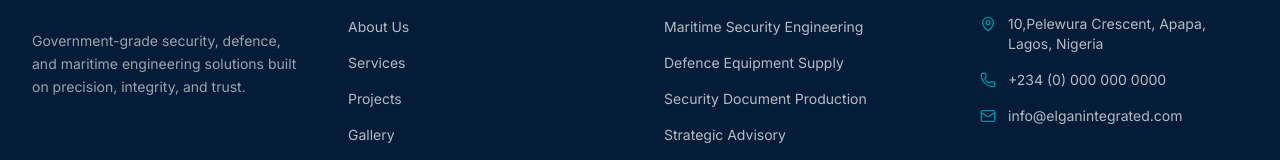
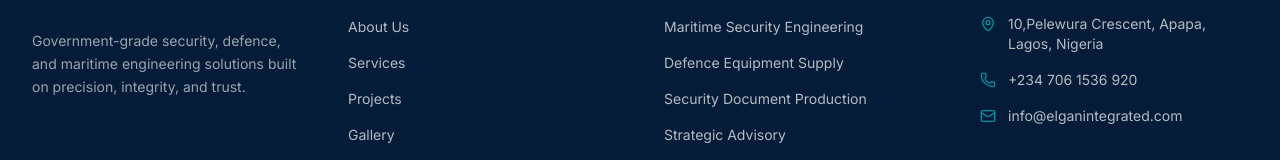
Before and after one commit to digitalsolution1-a/ELGAN-WEBSITE, a Next.js app: page / in a window 1280 px wide. Shown: the part 5695-5855 px from the top of the page. Built offline with nearby package versions, Linux system fonts and the light colour scheme.

Commit message:
Update site-footer.tsx

```diff
--- a/components/site-footer.tsx
+++ b/components/site-footer.tsx
@@ -77,8 +77,8 @@ export function SiteFooter() {
               </li>
               <li className="flex items-center gap-3">
                 <Phone className="h-4 w-4 shrink-0 text-[var(--brand-teal)]" />
-                <a href="tel:+2340000000000" className="text-white/70 hover:text-white">
-                  +234 (0) 000 000 0000
+                <a href="tel:+2347061536920" className="text-white/70 hover:text-white">
+                  +234 706 1536 920
                 </a>
               </li>
               <li className="flex items-center gap-3">
```
